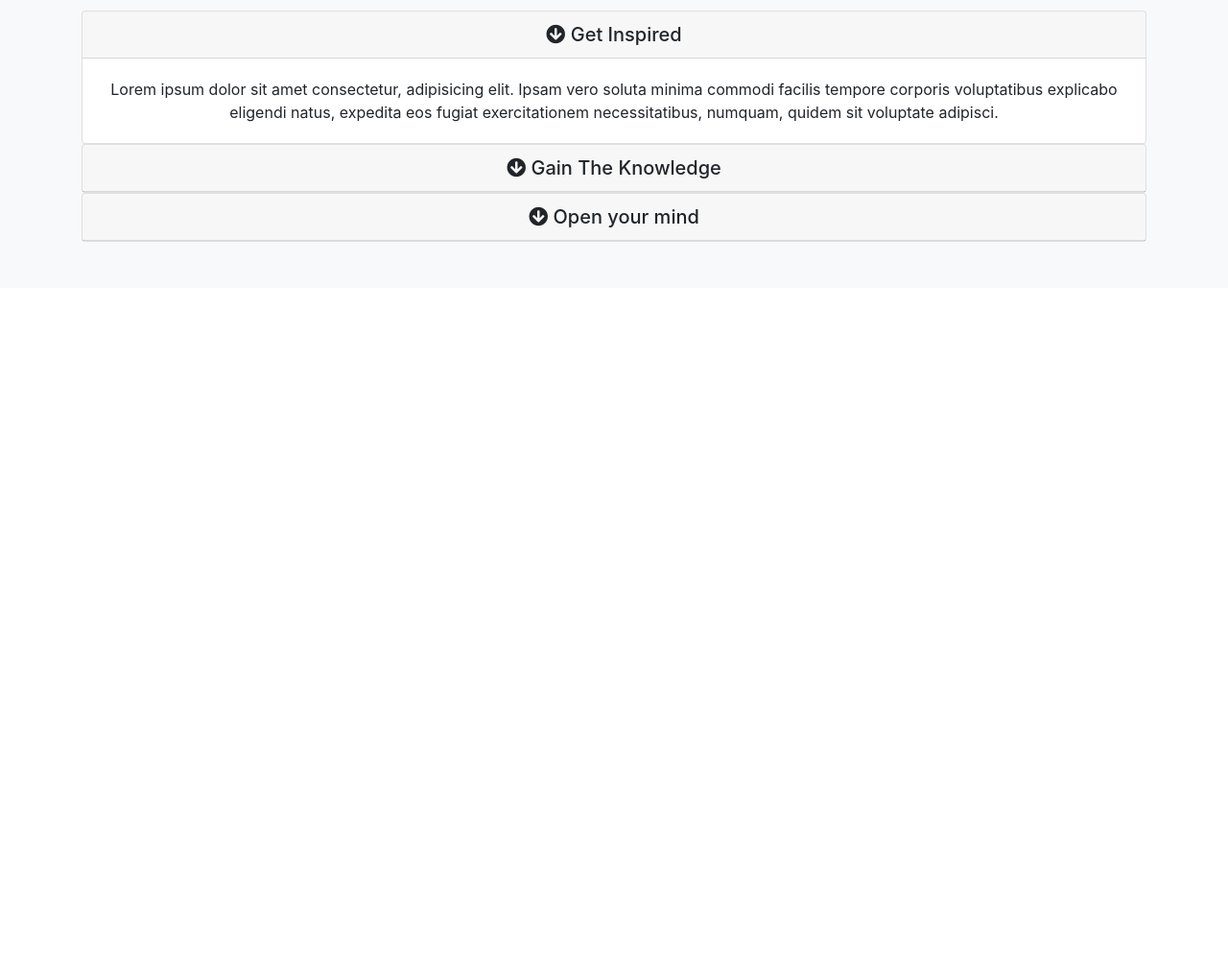
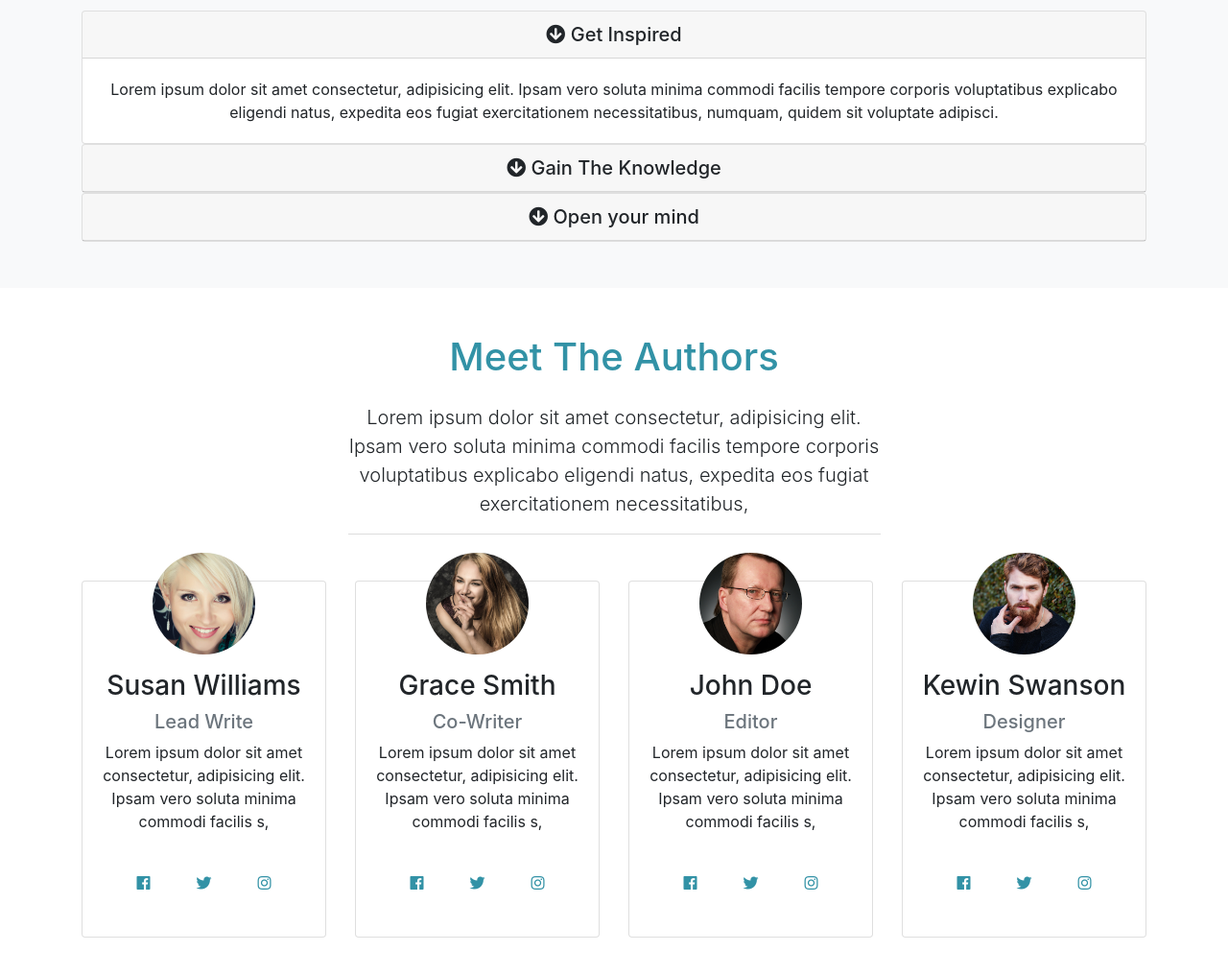
Before and after one commit to AndrzejKnit/mizuxe, a plain HTML site: page index.html in a window 1280 px wide. Shown: the part 1313-2329 px from the top of the page at 96% size. Before the commit the page ends 1613 px from the top, so only its background shows below. Drawn offline with nearby package versions, Linux system fonts and the light colour scheme.

Commit message:
Lesson 50: Authors

```diff
--- a/index.html
+++ b/index.html
@@ -196,6 +196,139 @@
   </div>
 </div>
 </section>
+
+<!-- AUTHORS -->
+<section id="authors" class="my-5 text-center">
+  <div class="container">
+    <div class="row">
+      <div class="col">
+        <div class="info-header mb-5">
+          <h1 class="text-primary pb-3">
+            Meet The Authors
+          </h1>
+          <p class="lead">
+              Lorem ipsum dolor sit amet consectetur, adipisicing elit. Ipsam vero soluta minima commodi facilis
+              tempore corporis voluptatibus explicabo eligendi natus, expedita eos fugiat exercitationem necessitatibus,
+          </p>
+        </div>
+      </div>
+  </div>
+  <div class="row">
+    <div class="col-lg-3 col-md-6">
+      <div class="card">
+        <div class="card-body">
+          <img src="img/person1.jpg" alt="" class="img-fluid rounded-circle w-50 mb-3">
+          <h3>Susan Williams</h3>
+          <h5 class="text-muted">Lead Write</h5>
+          <p>Lorem ipsum dolor sit amet consectetur, adipisicing elit. Ipsam vero soluta minima commodi facilis
+            s,</p>
+            <div class="d-flex justify-content-center">
+              <div class="p-4">
+                <a href="http://facebook.com">
+                  <i class="fab fa-facebook"></i>
+                </a>
+              </div>
+              <div class="p-4">
+                  <a href="http://twitter.com">
+                    <i class="fab fa-twitter"></i>
+                  </a>
+              </div>
+              <div class="p-4">
+                  <a href="http://instagram.com">
+                    <i class="fab fa-instagram"></i>
+                  </a>
+              </div>
+            </div>
+        </div>
+      </div>
+    </div>
+    <div class="col-lg-3 col-md-6">
+        <div class="card">
+          <div class="card-body">
+            <img src="img/person2.jpg" alt="" class="img-fluid rounded-circle w-50 mb-3">
+            <h3>Grace Smith</h3>
+            <h5 class="text-muted">Co-Writer</h5>
+            <p>Lorem ipsum dolor sit amet consectetur, adipisicing elit. Ipsam vero soluta minima commodi facilis
+              s,</p>
+              <div class="d-flex justify-content-center">
+                <div class="p-4">
+                  <a href="http://facebook.com">
+                    <i class="fab fa-facebook"></i>
+                  </a>
+                </div>
+                <div class="p-4">
+                    <a href="http://twitter.com">
+                      <i class="fab fa-twitter"></i>
+                    </a>
+                </div>
+                <div class="p-4">
+                    <a href="http://instagram.com">
+                      <i class="fab fa-instagram"></i>
+                    </a>
+                </div>
+              </div>
+          </div>
+        </div>
+      </div>
+      <div class="col-lg-3 col-md-6">
+          <div class="card">
+            <div class="card-body">
+              <img src="img/person3.jpg" alt="" class="img-fluid rounded-circle w-50 mb-3">
+              <h3>John Doe</h3>
+              <h5 class="text-muted">Editor</h5>
+              <p>Lorem ipsum dolor sit amet consectetur, adipisicing elit. Ipsam vero soluta minima commodi facilis
+                s,</p>
+                <div class="d-flex justify-content-center">
+                  <div class="p-4">
+                    <a href="http://facebook.com">
+                      <i class="fab fa-facebook"></i>
+                    </a>
+                  </div>
+                  <div class="p-4">
+                      <a href="http://twitter.com">
+                        <i class="fab fa-twitter"></i>
+                      </a>
+                  </div>
+                  <div class="p-4">
+                      <a href="http://instagram.com">
+                        <i class="fab fa-instagram"></i>
+                      </a>
+                  </div>
+                </div>
+            </div>
+          </div>
+        </div>
+        <div class="col-lg-3 col-md-6">
+            <div class="card">
+              <div class="card-body">
+                <img src="img/person4.jpg" alt="" class="img-fluid rounded-circle w-50 mb-3">
+                <h3>Kewin Swanson</h3>
+                <h5 class="text-muted">Designer</h5>
+                <p>Lorem ipsum dolor sit amet consectetur, adipisicing elit. Ipsam vero soluta minima commodi facilis
+                  s,</p>
+                  <div class="d-flex justify-content-center">
+                    <div class="p-4">
+                      <a href="http://facebook.com">
+                        <i class="fab fa-facebook"></i>
+                      </a>
+                    </div>
+                    <div class="p-4">
+                        <a href="http://twitter.com">
+                          <i class="fab fa-twitter"></i>
+                        </a>
+                    </div>
+                    <div class="p-4">
+                        <a href="http://instagram.com">
+                          <i class="fab fa-instagram"></i>
+                        </a>
+                    </div>
+                  </div>
+              </div>
+            </div>
+          </div>
+  </div>
+</div>
+</section>
   <script src="http://code.jquery.com/jquery-3.3.1.min.js" integrity="sha256-FgpCb/KJQlLNfOu91ta32o/NMZxltwRo8QtmkMRdAu8="
     crossorigin="anonymous"></script>
   <script src="https://cdnjs.cloudflare.com/ajax/libs/popper.js/1.14.3/umd/popper.min.js" integrity="sha384-ZMP7rVo3mIykV+2+9J3UJ46jBk0WLaUAdn689aCwoqbBJiSnjAK/l8WvCWPIPm49"
--- a/scss/style.scss
+++ b/scss/style.scss
@@ -37,6 +37,21 @@ body {
     border-bottom: 1px #ddd solid;
 }
 
+#authors {
+    img {
+        margin-top: -50px;
+    }
+    .card:hover {
+        background: $primary;
+        color: #fff;
+ .fab {
+        color: #fff;
+    }
+    }
+
+
+}
+
 @media(max-width: 768px) {
     #showcase {
         min-height: 500px;
```
Also changed, not shown: css/style.css.
